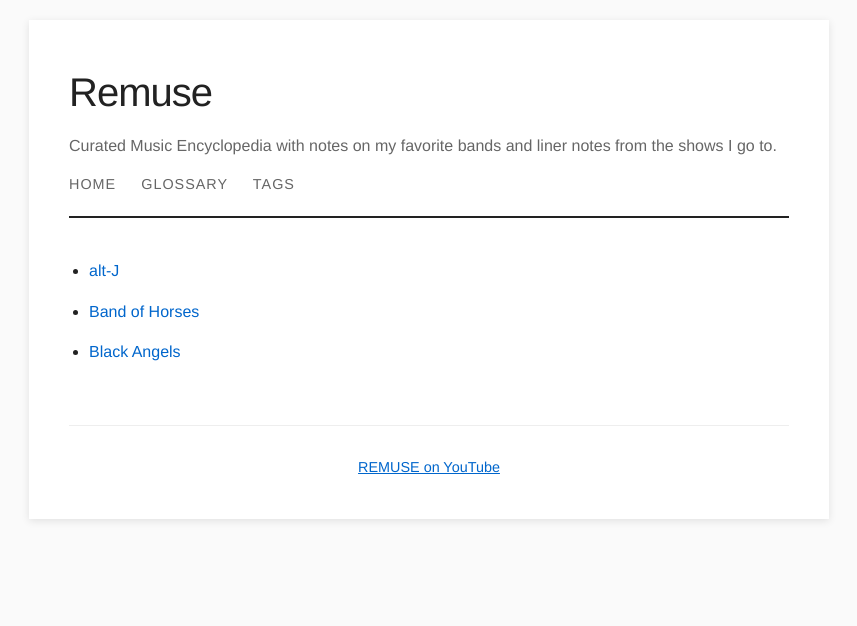
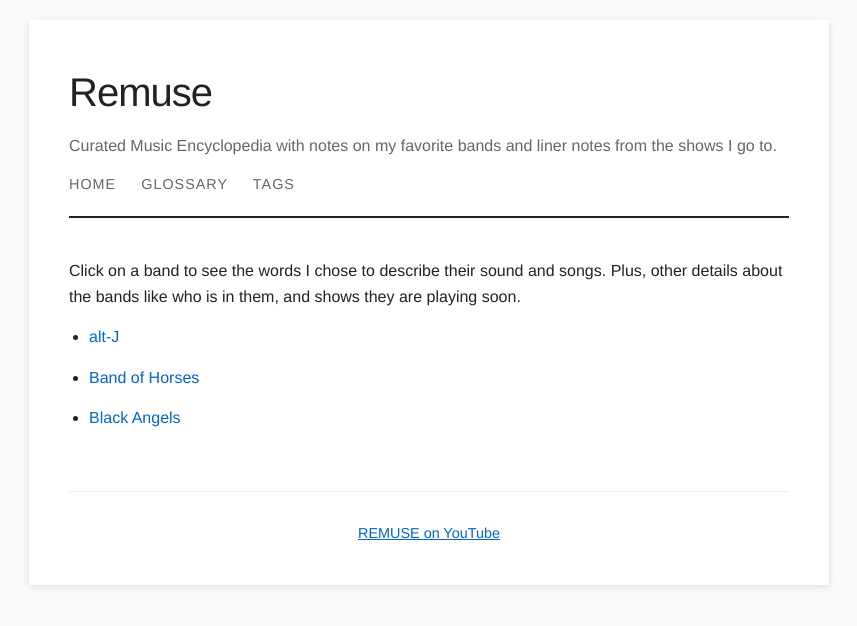
Before and after one commit to sova/remuse-encyclopedia, a Jekyll site: the page built from index.md, in a window 1280 px wide. Shown: the top 626 px of the page, without its empty margins (211-1068 px from the left). Built offline with Jekyll 4.4.1, drawn with Linux system fonts in a browser that asks for light colours.

Commit message:
Update index.md

```diff
--- a/index.md
+++ b/index.md
@@ -3,6 +3,8 @@ layout: default
 title: Home
 ---
 
+Click on a band to see the words I chose to describe their sound and songs.  Plus, other details about the bands like who is in them, and shows they are playing soon.
+
 {% for band in site.bands %}
 - [{{ band.title }}]({{ site.baseurl }}{{ band.url }})
 {% endfor %}
```
